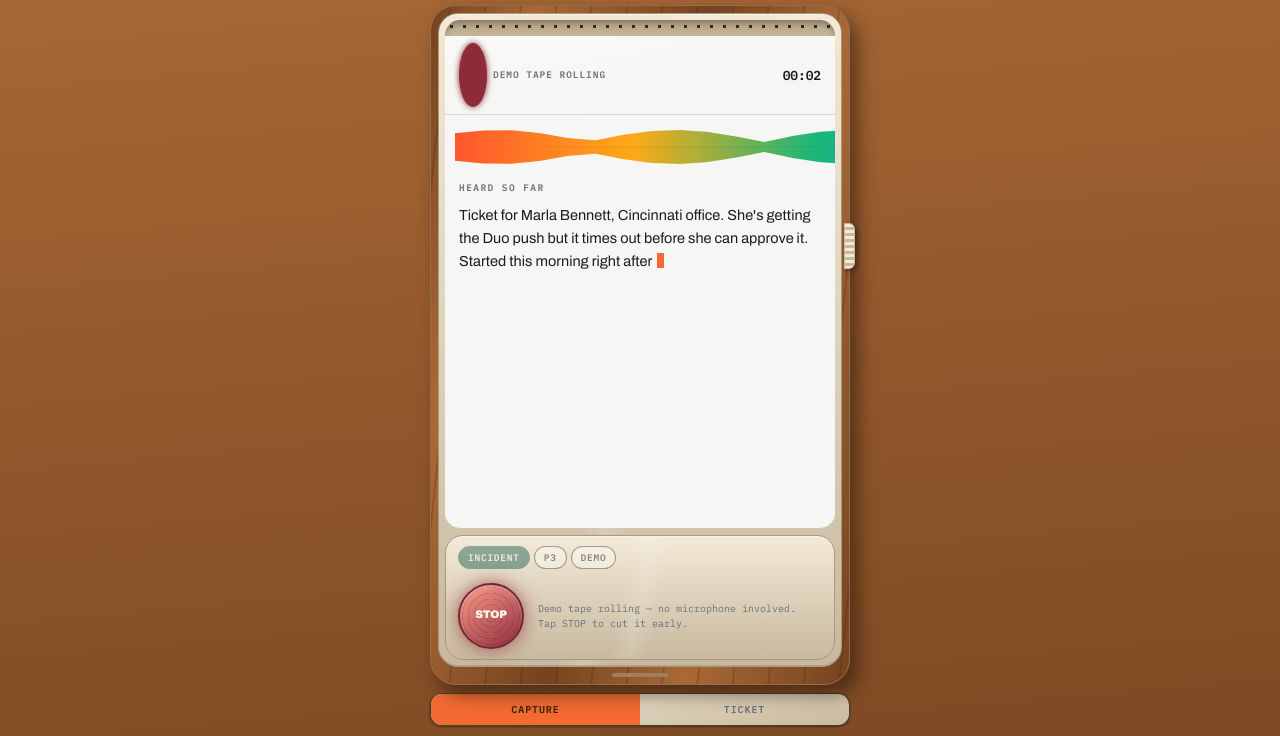
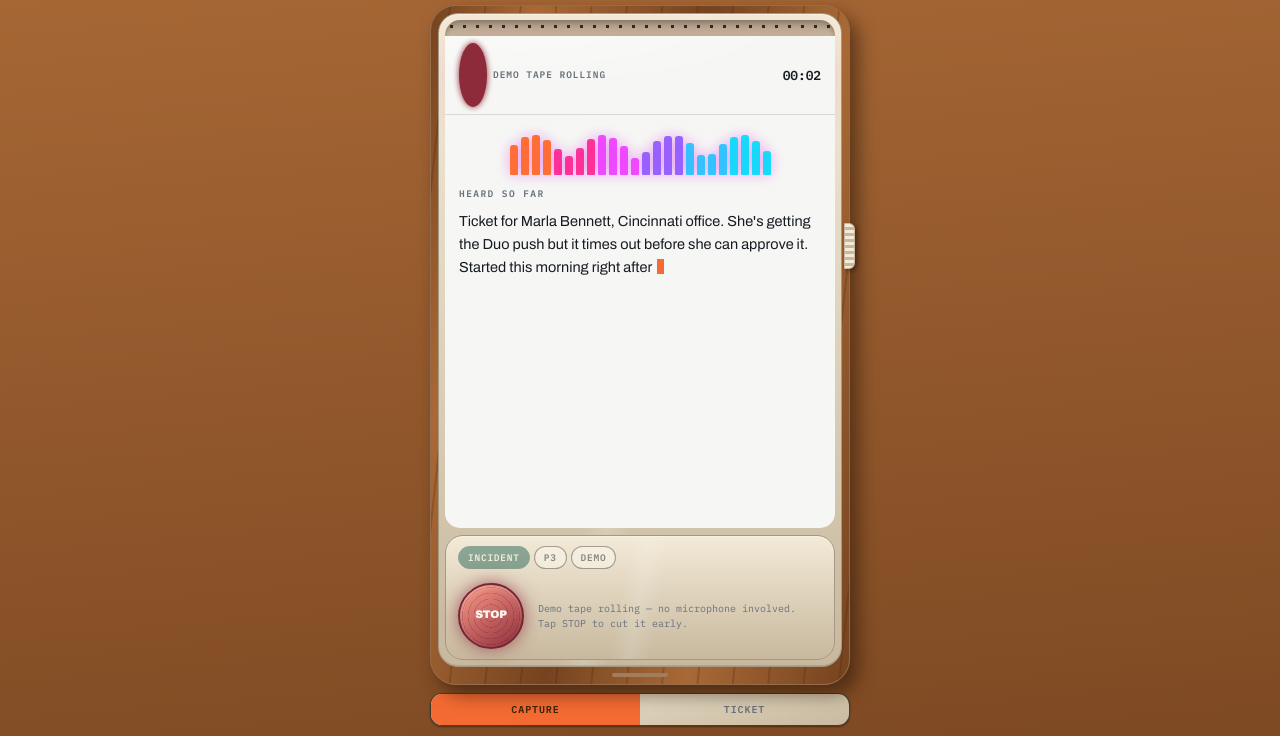
Before and after one commit to sundaespecial/take, a website: page index.html in a window 1280 px wide. Both pictures are taken after a click on the button "DEMO". Shown: the part 64-800 px from the top of the page. Drawn offline with Linux system fonts and the light colour scheme.

Commit message:
Rebuild live meter as a vaporwave equalizer bar visualizer
The smooth SVG ribbon added during the visual-matching pass had no
CSS transition (raw path redraws snap instantly), which read as
choppy, and its rainbow stops leaned too orange/green to land as
vaporwave. Replaces it with a 24-bar frequency-domain meter:

- Real getByteFrequencyData analysis (was time-domain samples mapped
  onto a path) with the AnalyserNode's own smoothingTimeConstant
  plus a CSS height transition per bar, so motion is genuinely
  smooth instead of instant jump-cuts.
- Recolored the "Rainbow" spectrum to an orange -> hot pink -> purple
  -> blue -> cyan vaporwave sweep, applied across the bars in six
  contiguous color bands via plain CSS (no per-bar JS color math),
  so it stays instantly reactive to palette/theme changes.
- Added a neon drop-shadow glow on the bar cluster.

```diff
--- a/index.html
+++ b/index.html
@@ -33,7 +33,7 @@
     --on-accent:#FBF8EF;
     --live-c:var(--oxblood);
     /* waveform spectrum — six stops, overridden per palette below */
-    --sp-1:#ff5a36; --sp-2:#f3ab27; --sp-3:#27b27c; --sp-4:#14a7d5; --sp-5:#394de2; --sp-6:#d43d9e;
+    --sp-1:#ff6b35; --sp-2:#ff2e88; --sp-3:#d946ef; --sp-4:#8b5cf6; --sp-5:#38bdf8; --sp-6:#22d3ee;
     --glow-c: color-mix(in srgb, var(--sp-2) 32%, transparent);
   }
   [data-theme="dark"]{
@@ -201,10 +201,23 @@
   .device .screen > .deckstrip + .statusbar{border-radius:0}
 
   /* live waveform */
-  .wavewrap{padding:6px 10px 0;flex:0 0 auto}
-  .wave{display:block;width:100%;height:52px;filter:saturate(1.12)}
-  [data-theme="dark"] .wave{filter:saturate(1.2) drop-shadow(0 0 5px color-mix(in srgb,var(--sp-5) 30%,transparent))}
-  .waveaxis{stroke:var(--glass-line);stroke-width:1}
+  .wavewrap{padding:8px 10px 4px;flex:0 0 auto}
+  .vu{
+    display:flex;align-items:flex-end;justify-content:center;gap:3px;height:52px;
+    filter:saturate(1.2) drop-shadow(0 0 7px color-mix(in srgb,var(--sp-3) 55%,transparent));
+  }
+  [data-theme="dark"] .vu{filter:saturate(1.3) drop-shadow(0 0 9px color-mix(in srgb,var(--sp-3) 65%,transparent))}
+  .vu i{
+    flex:1;max-width:8px;height:6%;min-height:3px;border-radius:3px 3px 1px 1px;
+    background:var(--sp-3);transition:height .1s ease-out;opacity:.92;
+  }
+  .vu i:nth-child(-n+4){background:var(--sp-1)}
+  .vu i:nth-child(n+5):nth-child(-n+8){background:var(--sp-2)}
+  .vu i:nth-child(n+9):nth-child(-n+12){background:var(--sp-3)}
+  .vu i:nth-child(n+13):nth-child(-n+16){background:var(--sp-4)}
+  .vu i:nth-child(n+17):nth-child(-n+20){background:var(--sp-5)}
+  .vu i:nth-child(n+21){background:var(--sp-6)}
+  .vu i.peak{filter:brightness(1.35)}
 
   /* transcript */
   .live{padding:8px 14px 12px;flex:1;min-height:64px}
@@ -1155,18 +1168,7 @@ function screenCapture(){
   +'<div class="deckstrip" aria-hidden="true"></div>'
   +'<div class="statusbar"><span class="airplane"><i class="dot" id="sbDot"></i><span id="sbEng">'+esc(statusText())+'</span></span><span class="clock" id="clock">00:00</span></div>'
   +'<div class="body">'
-    +'<div class="wavewrap"><svg class="wave" viewBox="0 0 320 122" preserveAspectRatio="none" role="img" aria-label="Live audio waveform">'
-      +'<defs><linearGradient id="waveGrad" x1="0" x2="1">'
-        +'<stop offset="0" style="stop-color:var(--sp-1)"/>'
-        +'<stop offset=".2" style="stop-color:var(--sp-2)"/>'
-        +'<stop offset=".4" style="stop-color:var(--sp-3)"/>'
-        +'<stop offset=".6" style="stop-color:var(--sp-4)"/>'
-        +'<stop offset=".8" style="stop-color:var(--sp-5)"/>'
-        +'<stop offset="1" style="stop-color:var(--sp-6)"/>'
-      +'</linearGradient></defs>'
-      +'<path id="wavepath" fill="url(#waveGrad)" d="'+waveFlatPath()+'"/>'
-      +'<line x1="0" y1="61" x2="320" y2="61" class="waveaxis"/>'
-    +'</svg></div>'
+    +'<div class="wavewrap"><div class="vu" id="vu" role="img" aria-label="Live audio level">'+barSegs()+'</div></div>'
     +'<div class="live"><span class="eyebrow">Heard so far</span>'
       +'<div id="tape"><span class="placeholder" id="ph">Press the amber button and describe what happened the way you would tell a colleague. Whisper transcribes on this machine after you stop. No mic handy? Press DEMO.</span>'
       +'<span id="tfin"></span><span id="tint"></span><i class="caret off" id="car"></i></div></div>'
@@ -1183,17 +1185,11 @@ function screenCapture(){
   +'</div></div>';
 }
 
-/* ---- live waveform: real analyser samples become a filled SVG ribbon ---- */
-var WAVE_N=33;
-function waveXY(amps){
-  var w=320,cy=61,half=52,n=amps.length,step=w/(n-1),d='',i,x,y;
-  for(i=0;i<n;i++){x=(i*step).toFixed(1);y=(cy-amps[i]*half).toFixed(1);d+=(i===0?'M':'L')+x+','+y+' '}
-  for(i=n-1;i>=0;i--){x=(i*step).toFixed(1);y=(cy+amps[i]*half).toFixed(1);d+='L'+x+','+y+' '}
-  return d+'Z';
-}
-function waveFlatPath(){
-  var a=[];for(var i=0;i<WAVE_N;i++)a.push(0.03);
-  return waveXY(a);
+/* ---- live waveform: real analyser samples become a bar-style vaporwave meter ---- */
+var WAVE_N=24;
+function barSegs(){
+  var s='';for(var i=0;i<WAVE_N;i++)s+='<i></i>';
+  return s;
 }
 
 function fieldHTML(f){
@@ -1262,27 +1258,32 @@ function releaseStream(){
   if(S.ac){try{S.ac.close()}catch(e){}S.ac=null;S.an=null}
   if(S.wakeLock){try{S.wakeLock.release()}catch(e){}S.wakeLock=null}
 }
-function paintWave(amps){
-  var p=el('wavepath');if(p)p.setAttribute('d',waveXY(amps));
+function paintBars(levels){
+  var bars=document.querySelectorAll('#vu i');
+  bars.forEach(function(b,i){
+    var v=Math.max(0,Math.min(1,levels[i]||0));
+    b.style.height=(6+v*94)+'%';
+    b.classList.toggle('peak',v>0.82);
+  });
 }
 function zeroVU(){
-  var p=el('wavepath');if(p)p.setAttribute('d',waveFlatPath());
+  document.querySelectorAll('#vu i').forEach(function(b){b.style.height='6%';b.classList.remove('peak')});
 }
 function startVU(){
   S.ac=new (window.AudioContext||window.webkitAudioContext)();
   if(S.ac.state==='suspended')S.ac.resume().catch(function(){});
   var src=S.ac.createMediaStreamSource(S.stream);
-  S.an=S.ac.createAnalyser();S.an.fftSize=1024;
+  S.an=S.ac.createAnalyser();S.an.fftSize=128;S.an.smoothingTimeConstant=0.72;
   src.connect(S.an);
-  var data=new Uint8Array(S.an.fftSize);
+  var data=new Uint8Array(S.an.frequencyBinCount);
   S.meter=setInterval(function(){
-    S.an.getByteTimeDomainData(data);
-    var amps=[],step=Math.floor(data.length/WAVE_N);
+    S.an.getByteFrequencyData(data);
+    var levels=[],n=data.length;
     for(var i=0;i<WAVE_N;i++){
-      var v=(data[i*step]-128)/128;
-      amps.push(Math.max(-1,Math.min(1,v*2.2)));
+      var idx=Math.min(n-1,Math.round(i/(WAVE_N-1)*(n-1)));
+      levels.push(Math.min(1,(data[idx]/255)*1.3));
     }
-    paintWave(amps);
+    paintBars(levels);
   },70);
 }
 function startClock(){
@@ -1496,7 +1497,7 @@ function runDemo(){
   S.meter=setInterval(function(){
     var amps=[],t=Date.now()/160;
     for(var i=0;i<WAVE_N;i++)amps.push(0.22+0.55*Math.abs(Math.sin(i*0.5+t)));
-    paintWave(amps);
+    paintBars(amps);
   },70);
   var words=DEMO_TAPE.split(' '),i=0;
   S.demoI=setInterval(function(){
--- a/sw.js
+++ b/sw.js
@@ -1,7 +1,7 @@
 /* TAKE service worker — app shell cached for offline use.
    Whisper model files are NOT cached here: transformers.js keeps its own
    Cache API store ('transformers-cache'), so the model survives offline anyway. */
-var CACHE = 'take-v0.3.2';
+var CACHE = 'take-v0.3.3';
 var SHELL = [
   './',
   './index.html',
```
